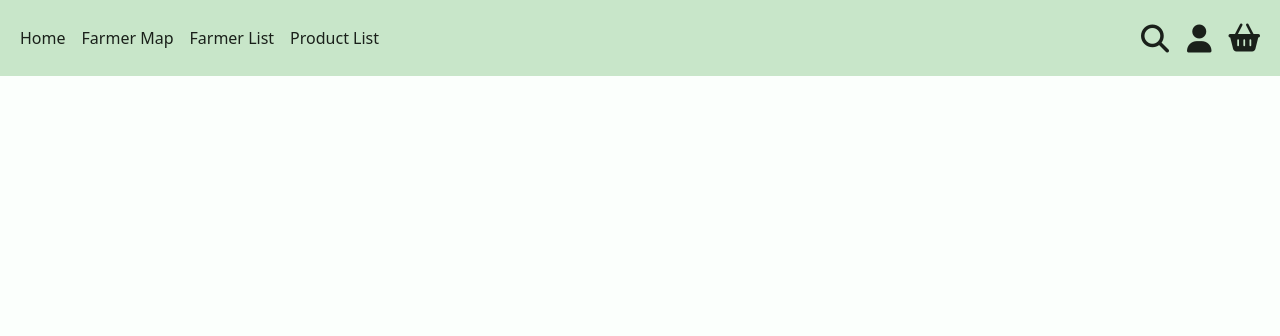
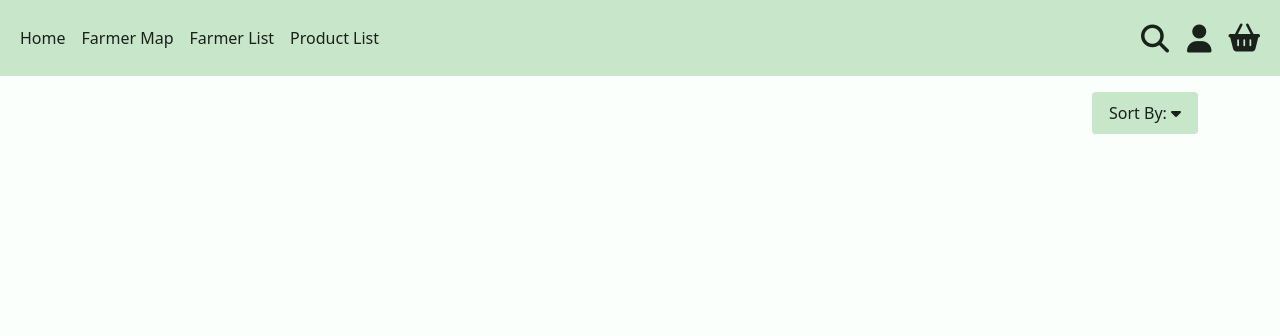
Before and after one commit to oisintohak/Farm-To-Fork, a Django app: page /products/ in a window 1280 px wide. Shown: the top 336 px of the page. Run offline with Django 3.2, Linux system fonts and the light colour scheme; data that the repository does not hold is empty; some libraries are stand-ins or nearby versions; some web fonts are replaced.

Commit message:
add search a sort functionality

```diff
--- a/products/models.py
+++ b/products/models.py
@@ -9,6 +9,7 @@ class Product(models.Model):
     image_url = models.URLField(max_length=1024, null=True, blank=True)
     image = models.ImageField(null=True, blank=True)
     created_by = models.ForeignKey(UserModel, on_delete=models.CASCADE)
+    created_at = models.DateTimeField(auto_now_add=True)
 
     def __str__(self):
         return self.name
--- a/products/templates/products/product-list.html
+++ b/products/templates/products/product-list.html
@@ -1,5 +1,10 @@
 {% extends "base.html" %} {% load static %} {% block main_content %}
 <div class="container">
+    <div class="row justify-content-end py-3">
+        <div class="col-auto text-end">
+            {% include 'includes/sort-products.html' %}
+        </div>
+    </div>
     <div class="row justify-content-center py-3">
         {% for item in product_list.values %}
         <div class="col-12 col-xl-6">
--- a/products/urls.py
+++ b/products/urls.py
@@ -1,9 +1,10 @@
 from django.urls import path
-from .views import ProductDetail, ProductEdit, ProductCreate, ProductList
+from .views import (ProductDetail, ProductEdit, ProductCreate,
+                    Products)
 
 urlpatterns = [
     path('detail/<pk>/', ProductDetail.as_view(), name='product-detail'),
-    path('', ProductList.as_view(), name='product-list'),
+    path('', Products.as_view(), name='products'),
     path('create/', ProductCreate.as_view(), name='product-create'),
     path('edit/<pk>/', ProductEdit.as_view(), name='product-edit'),
 ]
--- a/products/views.py
+++ b/products/views.py
@@ -1,20 +1,22 @@
 from django.contrib.auth.mixins import LoginRequiredMixin
+from django.views.generic.base import TemplateView
 from django.views.generic.detail import DetailView
+from django.views.generic.list import ListView
 from django.shortcuts import get_object_or_404
-from django.views.generic import ListView
+from django.contrib import messages
+from django.db.models.functions import Lower
+from django.db.models import Q
 from extra_views import (
     CreateWithInlinesView,
     UpdateWithInlinesView,
     InlineFormSetFactory
 )
 from .models import ProductVariant, Product
-from accounts.models import UserModel
 from .forms import ProductVariantFormHelper
 from .mixins import ProductCreationAccessMixin, ProductEditAccessMixin
 
 
 class ProductDetail(DetailView):
-
     model = Product
     context_object_name = 'product'
     template_name = 'products/product-detail.html'
@@ -26,23 +28,46 @@ class ProductDetail(DetailView):
         return context
 
 
-class ProductList(ListView):
+class Products(ListView):
+    template_name = 'products/product-list.html'
+    context_object_name = 'product_list'
     model = Product
-    template_name = 'products/product-list.html'
+
+    def get_queryset(self, *args, **kwargs):
+        qs = super().get_queryset(*args, **kwargs)
+        query = self.request.GET.get('q')
+        if query:
+            queries = Q(name__icontains=query) | Q(
+                description__icontains=query)
+            return qs.filter(queries)
+        return qs
 
     def get_context_data(self, **kwargs):
         context = super().get_context_data(**kwargs)
-        products = Product.objects.all()
+        products = context[self.context_object_name]
         product_list = {}
+        if 'sort' in self.request.GET:
+            sort = self.request.GET['sort']
+            context['sort'] = sort
+            if sort == 'alpha':
+                sortkey = 'lower_name'
+                products = products.annotate(lower_name=Lower('name'))
+            if sort == 'date':
+                sortkey = 'created_at'
+            if 'direction' in self.request.GET:
+                direction = self.request.GET['direction']
+                context['direction'] = direction
+                if direction == 'desc':
+                    sortkey = f'-{sortkey}'
+            products = products.order_by(sortkey)
         for index, product in enumerate(products):
             product_list[index] = {
                 'product': product,
                 'variants': ProductVariant.objects.filter(
                     product=product),
-                'owner': get_object_or_404(UserModel, pk=product.created_by.id)
             }
-
         context['product_list'] = product_list
+        print(self.request.GET.copy())
         return context
 
 
--- a/templates/base.html
+++ b/templates/base.html
@@ -57,7 +57,7 @@
                     <a class="nav-link" href="{% url 'farmer-list' %}">Farmer List</a>
                 </li>
                 <li class="nav-item">
-                    <a class="nav-link" aria-current="page" href="{% url 'product-list' %}">Product List</a>
+                    <a class="nav-link" aria-current="page" href="{% url 'products' %}">Product List</a>
                 </li>
                 {% if request.user|has_group:'Farmers' %}
                 <li class="nav-item">
@@ -84,7 +84,7 @@
                                 <a class="nav-link" href="{% url 'farmer-list' %}">Farmer List</a>
                             </li>
                             <li class="dropdown-item">
-                                <a class="nav-link" aria-current="page" href="{% url 'product-list' %}">Product
+                                <a class="nav-link" aria-current="page" href="{% url 'products' %}">Product
                                     List</a>
                             </li>
                             {% if request.user|has_group:'Farmers' %}
@@ -104,9 +104,9 @@
                         </button>
                         <div class="dropdown-menu dropdown-menu-end border-d-green border border-2 position-absolute p-0"
                             aria-labelledby="searchDropdown">
-                            <form class="search-dropdown-form p-2">
+                            <form class="search-dropdown-form p-2" method="GET" action="{% url 'products' %}">
                                 <div class="input-group">
-                                    <input type="search" class="form-control search-input" placeholder="Search"
+                                    <input type="search" class="form-control search-input" name="q" placeholder="Search"
                                         aria-label="Search" aria-describedby="search-button">
                                     <button class="btn cta-button" type="submit"
                                         id="search-button">Go</button>
@@ -157,8 +157,6 @@
                     </a>
                 </li>
             </ul>
-
-
         </div>
     </nav>
 
--- /dev/null
+++ b/templates/includes/sort-products.html
@@ -0,0 +1,33 @@
+<button class="btn nav-link bg-p-green" type="button" id="sortDropdown" data-bs-toggle="dropdown"
+                        aria-expanded="false">
+                        Sort By:
+                        {% if sort == 'alpha' %}
+                            {% if direction == 'asc' %}
+                            Alphabetical, A-Z
+                            {% else %}
+                            Alphabetical, Z-A
+                            {% endif %}
+                        {% endif %}
+                        {% if sort == 'date' %}
+                            {% if direction == 'asc' %}
+                            Oldest
+                            {% else %}
+                            Newest
+                            {% endif %}
+                        {% endif %}
+                        <i class="fas fa-caret-down"></i>
+                    </button>
+<ul class="dropdown-menu dropdown-menu-end position-absolute border-d-green border border-2" aria-labelledby="sortDropdown">
+    <li class="dropdown-item">
+        <a class="nav-link text-end" href="{% url 'products' %}?sort=alpha&direction=asc">Alphabetical, A-Z</a>
+    </li>
+    <li class="dropdown-item">
+        <a class="nav-link text-end" href="{{ request.get_full_path }}?sort=alpha&direction=desc">Alphabetical, Z-A</a>
+    </li>
+    <li class="dropdown-item">
+        <a class="nav-link text-end" href="{% url 'products' %}?sort=date&direction=desc">Newest</a>
+    </li>
+    <li class="dropdown-item">
+        <a class="nav-link text-end" href="{% url 'products' %}?sort=date&direction=asc">Oldest</a>
+    </li>
+</ul>
```
Also changed, not shown: products/migrations/0002_product_created_at.py (added).
